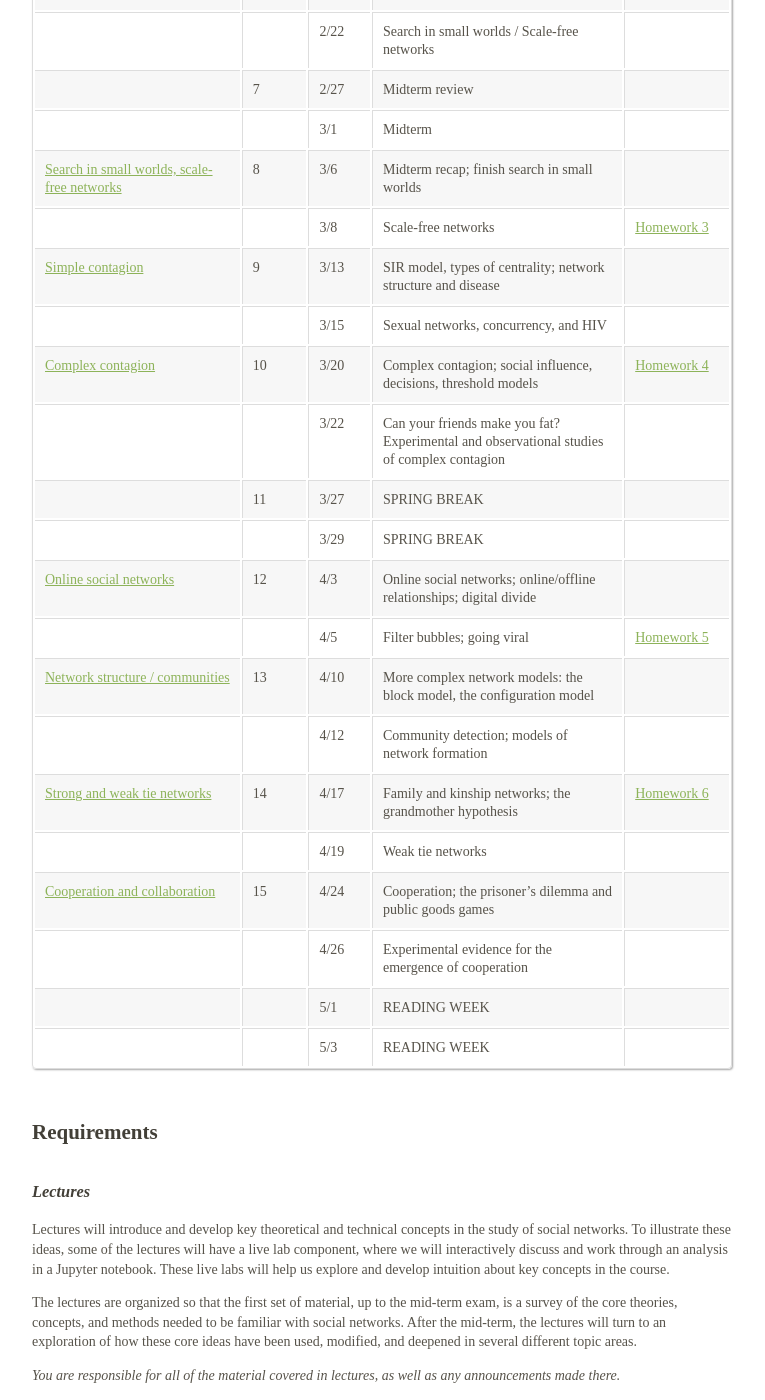
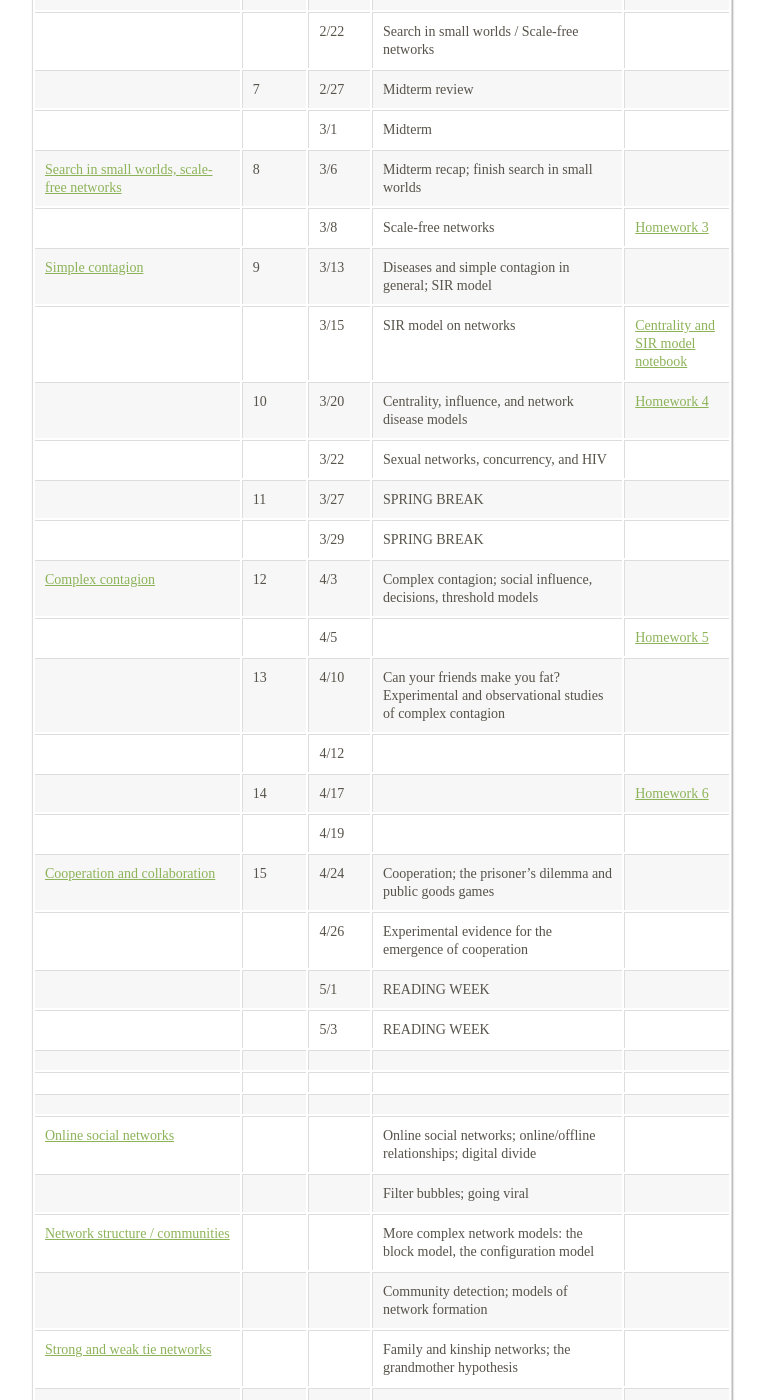
Before and after one commit to dfeehan/dfeehan.github.io, a Jekyll site: the page teaching/2018sp_demog180.html, which Jekyll copies as it is, in a window 1280 px wide and 1400 px high, scrolled down 1499 px. Shown: the whole window, without its empty margins (258-1023 px from the left). Built offline with Jekyll 4.4.1, drawn with Linux system fonts in a browser that asks for light colours; some of the changed text lies outside the part shown.

Commit message:
lecture nb and hwk 4 link

```diff
--- a/teaching/2018sp_demog180.html
+++ b/teaching/2018sp_demog180.html
@@ -479,28 +479,28 @@
 <td><a href="#sec:simplecontagion">Simple contagion</a></td>
 <td>9</td>
 <td>3/13</td>
-<td>SIR model, types of centrality; network structure and disease</td>
+<td>Diseases and simple contagion in general; SIR model</td>
 <td></td>
 </tr>
 <tr class="even">
 <td></td>
 <td></td>
 <td>3/15</td>
-<td>Sexual networks, concurrency, and HIV</td>
-<td></td>
+<td>SIR model on networks</td>
+<td><a href="http://datahub.berkeley.edu/user-redirect/interact?account=mrazakhan&amp;repo=Demography180-Spring2018&amp;branch=master&amp;path=lecture/06_sir_er_centrality/sir_network_lecture.ipynb">Centrality and SIR model notebook</a><br/></td>
 </tr>
 <tr class="odd">
-<td><a href="#sec:complexcontagion">Complex contagion</a></td>
+<td></td>
 <td>10</td>
 <td>3/20</td>
-<td>Complex contagion; social influence, decisions, threshold models</td>
+<td>Centrality, influence, and network disease models</td>
 <td><a href="#sec:hwk4">Homework 4</a></td>
 </tr>
 <tr class="even">
 <td></td>
 <td></td>
 <td>3/22</td>
-<td>Can your friends make you fat? Experimental and observational studies of complex contagion</td>
+<td>Sexual networks, concurrency, and HIV</td>
 <td></td>
 </tr>
 <tr class="odd">
@@ -518,45 +518,45 @@
 <td></td>
 </tr>
 <tr class="odd">
-<td><a href="#sec:osn">Online social networks</a></td>
+<td><a href="#sec:complexcontagion">Complex contagion</a></td>
 <td>12</td>
 <td>4/3</td>
-<td>Online social networks; online/offline relationships; digital divide</td>
+<td>Complex contagion; social influence, decisions, threshold models</td>
 <td></td>
 </tr>
 <tr class="even">
 <td></td>
 <td></td>
 <td>4/5</td>
-<td>Filter bubbles; going viral</td>
+<td></td>
 <td><a href="#sec:hwk5">Homework 5</a></td>
 </tr>
 <tr class="odd">
-<td><a href="#sec:communities">Network structure / communities</a></td>
+<td></td>
 <td>13</td>
 <td>4/10</td>
-<td>More complex network models: the block model, the configuration model</td>
+<td>Can your friends make you fat? Experimental and observational studies of complex contagion</td>
 <td></td>
 </tr>
 <tr class="even">
 <td></td>
 <td></td>
 <td>4/12</td>
-<td>Community detection; models of network formation</td>
+<td></td>
 <td></td>
 </tr>
 <tr class="odd">
-<td><a href="#sec:strongweak">Strong and weak tie networks</a></td>
+<td></td>
 <td>14</td>
 <td>4/17</td>
-<td>Family and kinship networks; the grandmother hypothesis</td>
+<td></td>
 <td><a href="#sec:hwk6">Homework 6</a></td>
 </tr>
 <tr class="even">
 <td></td>
 <td></td>
 <td>4/19</td>
-<td>Weak tie networks</td>
+<td></td>
 <td></td>
 </tr>
 <tr class="odd">
@@ -585,6 +585,69 @@
 <td></td>
 <td>5/3</td>
 <td>READING WEEK</td>
+<td></td>
+</tr>
+<tr class="odd">
+<td></td>
+<td></td>
+<td></td>
+<td></td>
+<td></td>
+</tr>
+<tr class="even">
+<td></td>
+<td></td>
+<td></td>
+<td></td>
+<td></td>
+</tr>
+<tr class="odd">
+<td></td>
+<td></td>
+<td></td>
+<td></td>
+<td></td>
+</tr>
+<tr class="even">
+<td><a href="#sec:osn">Online social networks</a></td>
+<td></td>
+<td></td>
+<td>Online social networks; online/offline relationships; digital divide</td>
+<td></td>
+</tr>
+<tr class="odd">
+<td></td>
+<td></td>
+<td></td>
+<td>Filter bubbles; going viral</td>
+<td></td>
+</tr>
+<tr class="even">
+<td><a href="#sec:communities">Network structure / communities</a></td>
+<td></td>
+<td></td>
+<td>More complex network models: the block model, the configuration model</td>
+<td></td>
+</tr>
+<tr class="odd">
+<td></td>
+<td></td>
+<td></td>
+<td>Community detection; models of network formation</td>
+<td></td>
+</tr>
+<tr class="even">
+<td><a href="#sec:strongweak">Strong and weak tie networks</a></td>
+<td></td>
+<td></td>
+<td>Family and kinship networks; the grandmother hypothesis</td>
+<td></td>
+</tr>
+<tr class="odd">
+<td></td>
+<td></td>
+<td></td>
+<td>Weak tie networks</td>
 <td></td>
 </tr>
 </tbody>
@@ -744,11 +807,12 @@
 <ul>
 <li><span class="citation" data-cites="watts_six_2003">D. J. Watts (<a href="#ref-watts_six_2003">2003</a>)</span> Ch.6</li>
 <li><span class="citation" data-cites="epstein_invisible_2008">Epstein (<a href="#ref-epstein_invisible_2008">2008</a>)</span> Ch.2-4</li>
+<li><a href="http://datahub.berkeley.edu/user-redirect/interact?account=mrazakhan&amp;repo=Demography180-Spring2018&amp;branch=master&amp;path=lecture/06_sir_er_centrality/sir_network_lecture.ipynb">Notebook: Centrality and the SIR model on ER random networks</a></li>
 </ul>
 <h4 id="sec:hwk4">Homework 4</h4>
 <!--* @feld_why_1991-->
 <ul>
-<li><a href="TODO">Homework 4 - TBA</a></li>
+<li><a href="http://datahub.berkeley.edu/user-redirect/interact?account=mrazakhan&amp;repo=Demography180-Spring2018&amp;branch=master&amp;path=hw4/hw04_Spring2018.ipynb">Homework 4 - SIR models and centrality</a></li>
 </ul>
 <h3 id="sec:complexcontagion">Weeks 10: Complex contagion</h3>
 <p>Lectures:</p>
```
